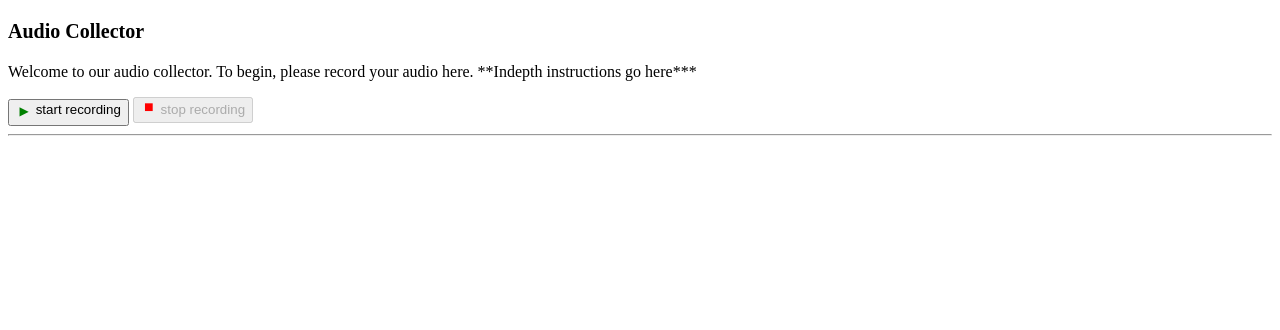
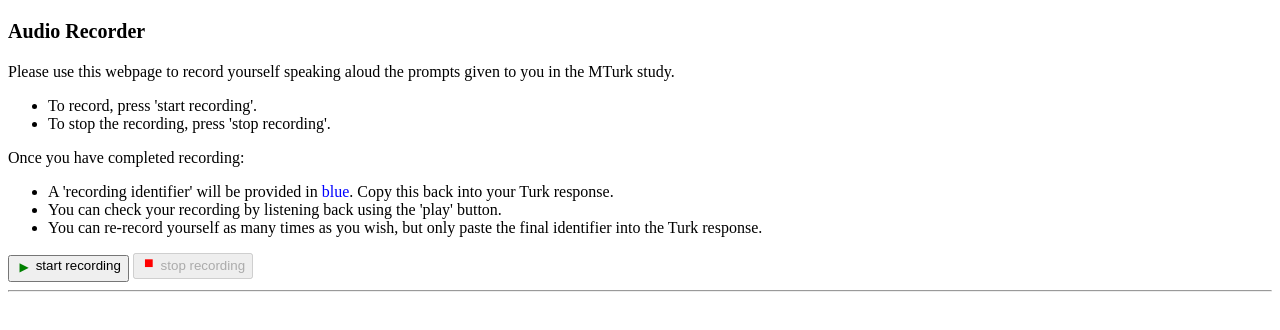
Before and after one commit to sbarrington/web-audio-recorder-app, a website built with webpack: page app/src/index.html in a window 1280 px wide. Built offline with nearby package versions, Linux system fonts and the light colour scheme.

Commit message:
Updated app description

```diff
--- a/app/src/index.html
+++ b/app/src/index.html
@@ -234,9 +234,31 @@
     </script>
 
     <div>
-        <p style="font-size: 20px; font-weight: bold;">Audio Collector</p>
+        <p style="font-size: 20px; font-weight: bold;">Audio Recorder</p>
         <p></p>
-        <p>Welcome to our audio collector. To begin, please record your audio here. **Indepth instructions go here*** </p>
+
+        <style>
+            ul.round-bullets {
+                list-style-type: disc; /* Use 'disc' for round bullets */
+            }
+        </style>
+
+        <p>Please use this webpage to record yourself speaking aloud the prompts given to you in the MTurk study.
+            <ul class="round-bullets">
+                <li>To record, press 'start recording'.</li>
+                <li>To stop the recording, press 'stop recording'.</li>
+            </ul>
+
+            Once you have completed recording:
+            <ul class="round-bullets">
+                    <li>A 'recording identifier' will be provided in <span style="color: blue;">blue</span>. Copy this back into your Turk response.</li>
+                    <li>You can check your recording by listening back using the 'play' button.</li>
+                    <li>You can re-record yourself as many times as you wish, but only paste the final identifier into the Turk response.</li>
+                </ul>
+
+
+
+             </p>
         <button id="id_start" onclick="startRecording()">
             <span style="color: green; font-size: 12px; position: relative; top: 1px; display: inline-block; height: 20px; width: 16px; text-align: center;">▶</span> start recording
         </button>
```
